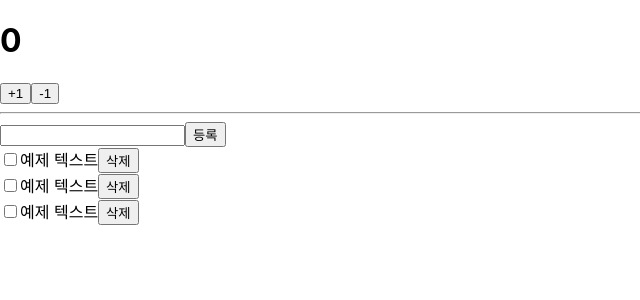
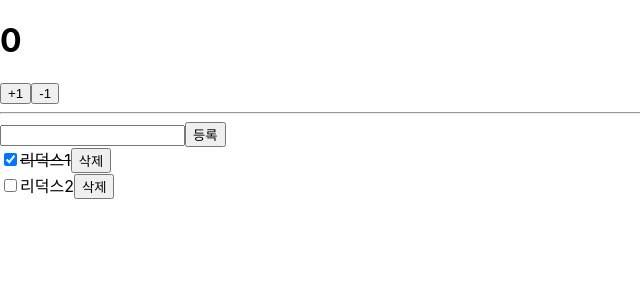
Before and after one commit to overaction/redux-react, a React (Create React App) app: page / in a window 1280 px wide. Shown: the top 300 px of the page, without its empty margins (0-640 px from the left). Built offline with nearby package versions, Linux system fonts and the light colour scheme.

Commit message:
Todos컴포넌트 적용

```diff
--- a/src/components/Todos.js
+++ b/src/components/Todos.js
@@ -3,9 +3,16 @@
 const TodoItem = ({todo, onToggle, onRemove}) => {
     return (
         <div>
-            <input type="checkbox" />
-            <span>예제 텍스트</span>
-            <button>삭제</button>
+            <input
+                type="checkbox"
+                onClick={() => onToggle(todo.id)}
+                checked={todo.done}
+                readOnly={true}
+            />
+            <span style={{textDecoration: todo.done ? 'line-through' : 'none'}}>
+                {todo.text}
+            </span>
+            <button onClick={() => onRemove(todo.id)}>삭제</button>
         </div>
     );
 };
@@ -20,17 +27,25 @@
 }) => {
     const onSubmit = e => {
         e.preventDefault();
+        onInsert(input);
+        onChangeInput('');
     };
+    const onChange = e => onChangeInput(e.target.value);
     return (
         <div>
             <form onSubmit={onSubmit}>
-                <input />
+                <input value={input} onChange={onChange}/>
                 <button type="submit">등록</button>
             </form>
             <div>
-                <TodoItem />
-                <TodoItem />
-                <TodoItem />
+                {todos.map(todo => (
+                    <TodoItem
+                        todo={todo}
+                        key={todo.id}
+                        onToggle={onToggle}
+                        onRemove={onRemove}
+                    />
+                ))}
             </div>
         </div>
 
```
